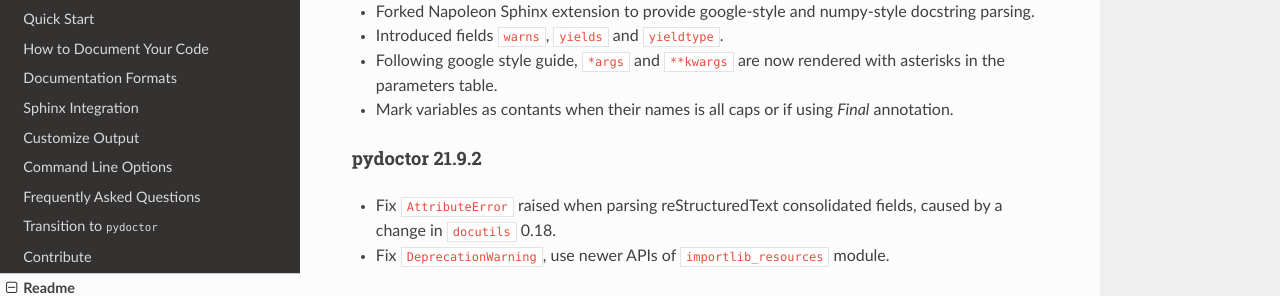
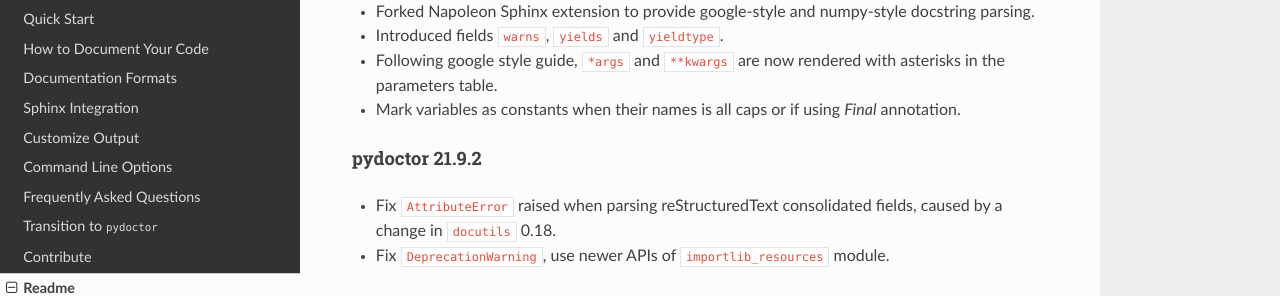
Before and after one commit to twisted/pydoctor, a Sphinx documentation site: the page built from docs/source/readme.rst, in a window 1280 px wide and 900 px high, scrolled down 1791 px. Shown: the part 158-454 px from the top of the window. Built offline with Sphinx 7.4.7 and the Read the Docs theme 2.0.0, drawn with Linux system fonts in a browser that asks for light colours.

Commit message:
Fix typos in docs

```diff
--- a/README.rst
+++ b/README.rst
@@ -77,7 +77,7 @@
 * Forked Napoleon Sphinx extension to provide google-style and numpy-style docstring parsing.
 * Introduced fields ``warns``,  ``yields`` and ``yieldtype``.
 * Following google style guide, ``*args`` and ``**kwargs`` are now rendered with asterisks in the parameters table.
-* Mark variables as contants when their names is all caps or if using `Final` annotation.
+* Mark variables as constants when their names is all caps or if using `Final` annotation.
 
 pydoctor 21.9.2
 ^^^^^^^^^^^^^^^
--- a/docs/source/codedoc.rst
+++ b/docs/source/codedoc.rst
@@ -87,9 +87,9 @@
 ---------
 
 Following `PEP8 <https://www.python.org/dev/peps/pep-0008/#constants>`_, any variable defined with all upper case name will be considered as a constant.
-Additionaly, starting with Python 3.8, one can use the `typing.Final <https://www.python.org/dev/peps/pep-0008/#constants>`_ qualifier to declare a constant.
+Additionally, starting with Python 3.8, one can use the `typing.Final <https://www.python.org/dev/peps/pep-0008/#constants>`_ qualifier to declare a constant.
 
-For instane, these variables will be recognized as constants::
+For instance, these variables will be recognized as constants::
 
     from typing import Final
     X = 3.14
@@ -127,7 +127,7 @@
     - ``:warn RuntimeWarning:`` (synonym: ``@warns ValueError:``), document the potential warning a function (or method) can trigger.
     - ``:see:`` (synonym: ``@seealso:``), add a see also section.
     - ``:since:``, document the date and/or version since a component is present in the API.
-    - ``:author:``, document the author of a component, generaly a module.
+    - ``:author:``, document the author of a component, generally a module.
 
 .. note:: Currently, any other fields will be considered "unknown" and will be flagged as such.
     See `"fields" issues <https://github.com/twisted/pydoctor/issues?q=is%3Aissue+is%3Aopen+fields>`_
```
